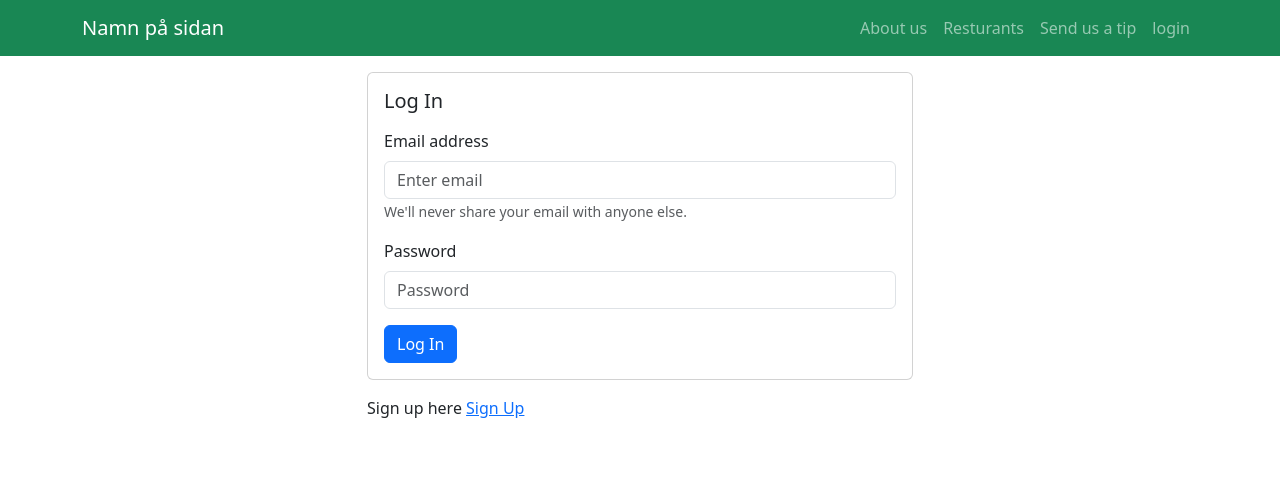
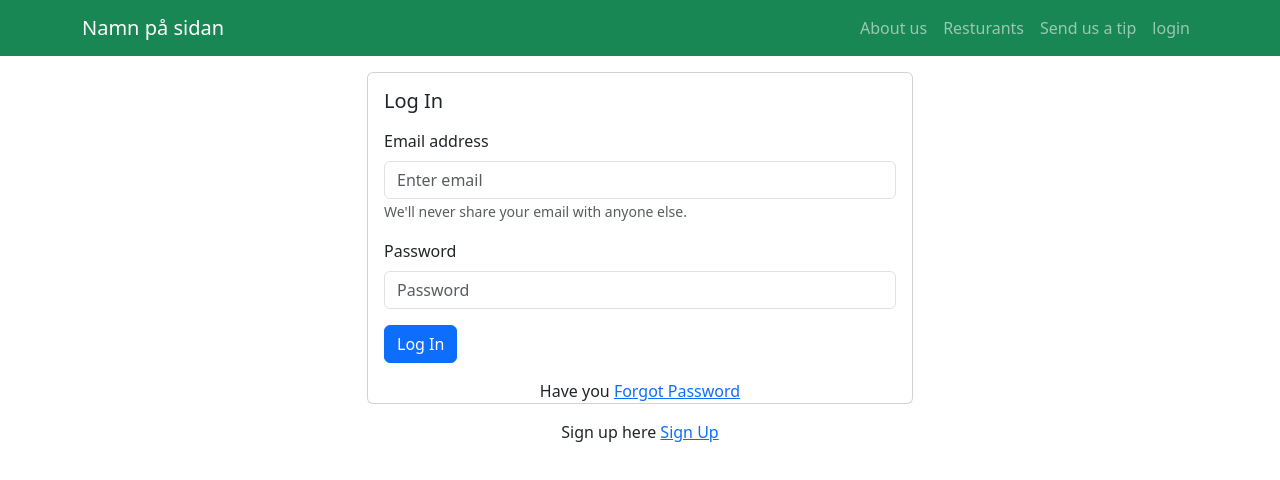
Before and after one commit to KettleWulf/spoonfeed, a React (Vite) app: page /login in a window 1280 px wide. Shown: the top 480 px of the page. Built offline with nearby package versions, Linux system fonts and the light colour scheme; no server answers.

Commit message:
added link to forget password page

```diff
--- a/src/pages/auth/LoginPage.tsx
+++ b/src/pages/auth/LoginPage.tsx
@@ -94,9 +94,12 @@
                             </Form>
 
                         </Card.Body>
+                        <div className="text-center">
+                            Have you <Link to="/forgot-password">Forgot Password</Link>
+                        </div>
                     </Card>
 
-                    <div>
+                    <div className="text-center">
                         Sign up here <Link to="/signup">Sign Up</Link>
                     </div>
                 </Col>
```
